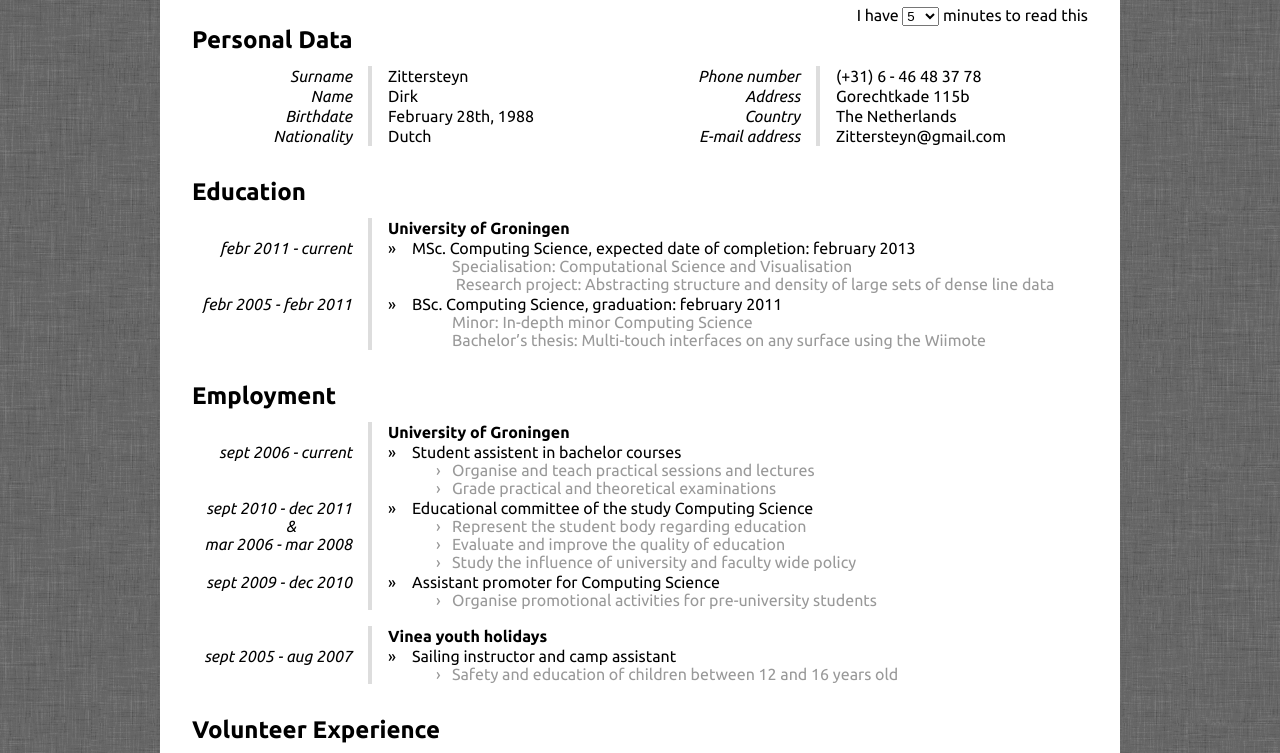
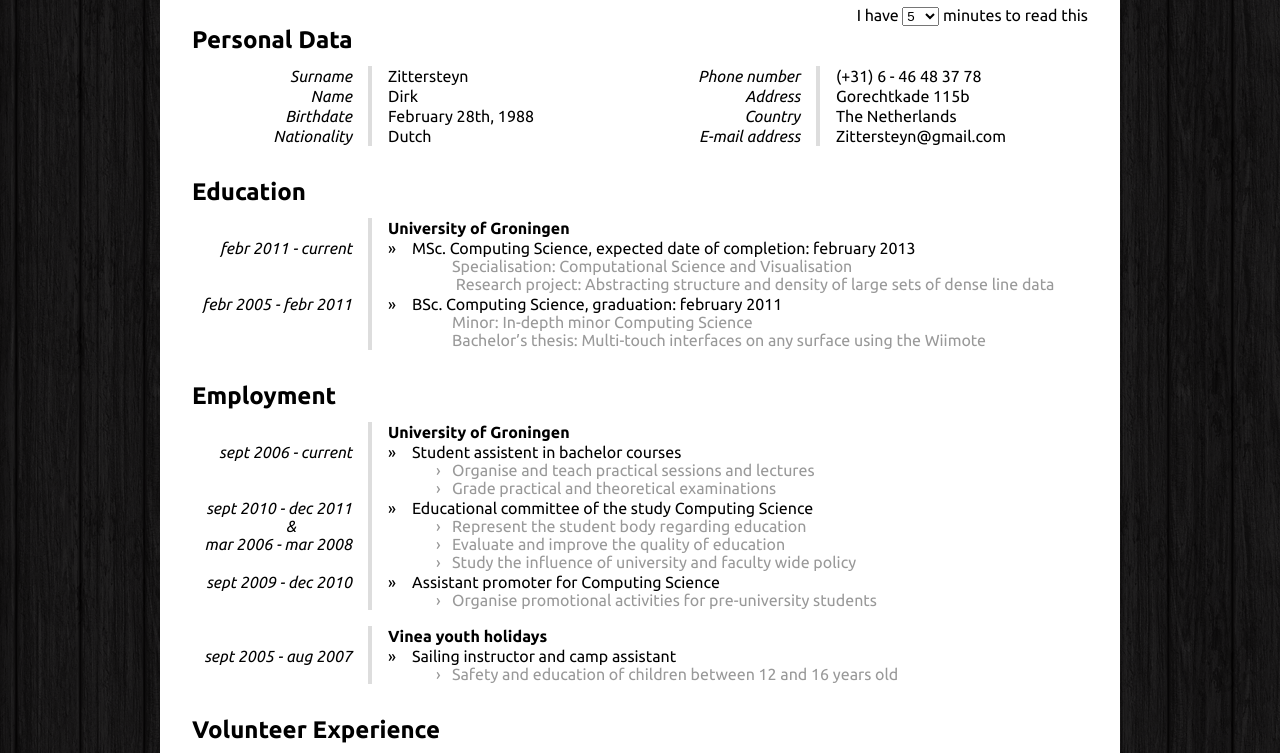
Before and after one commit to DZittersteyn/html-resume, a plain HTML site: page html-resume/resume.html in a window 1280 px wide. Shown: the part 173-926 px from the top of the page. Drawn offline with Linux system fonts and the light colour scheme; a web font is replaced by a local one.

Commit message:
whoops, wrong spot

```diff
--- a/html-resume/resume.css
+++ b/html-resume/resume.css
@@ -4,7 +4,7 @@ body{
 		Source: http://subtlepatterns.com/low-contrast-linen/
 		Adapted, brightness and contrast raised (100 & 40 resp.)
 	*/
-	background-image: url(img/low_contrast_linen.png);
+	background-image: url(img/dark_wood.png);
 	font-family: 'Ubuntu', sans-serif;
 	font-weight: 400;
 	font-size: 1em;
```
